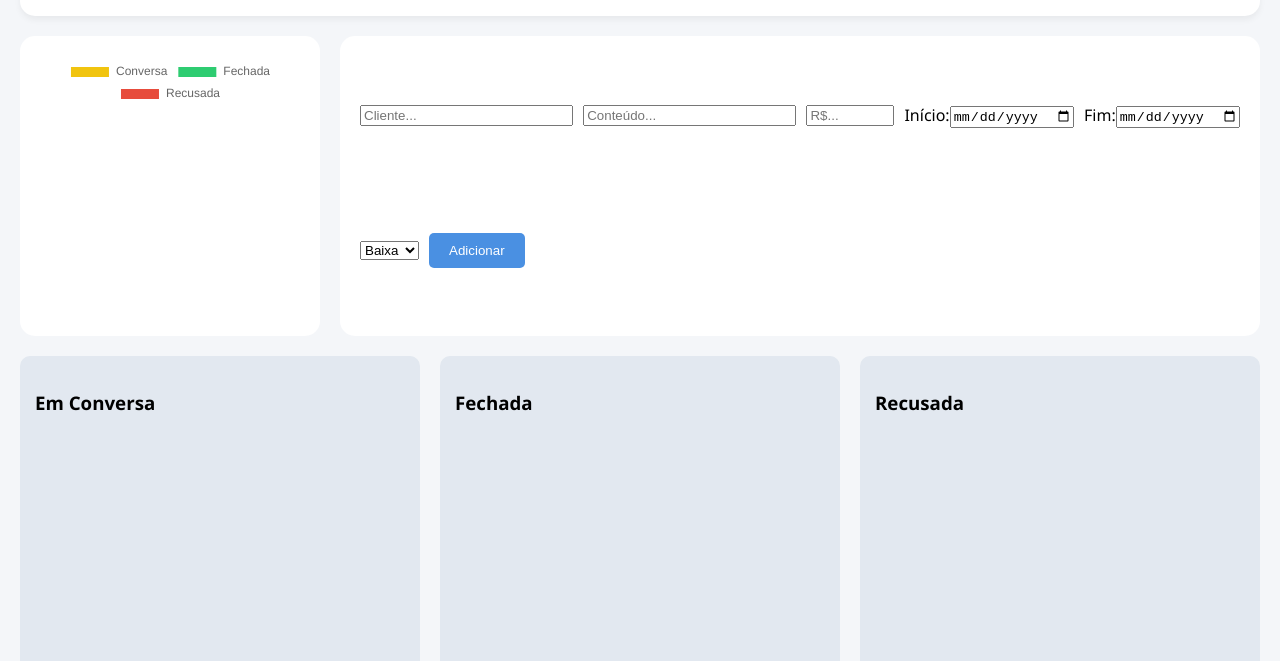
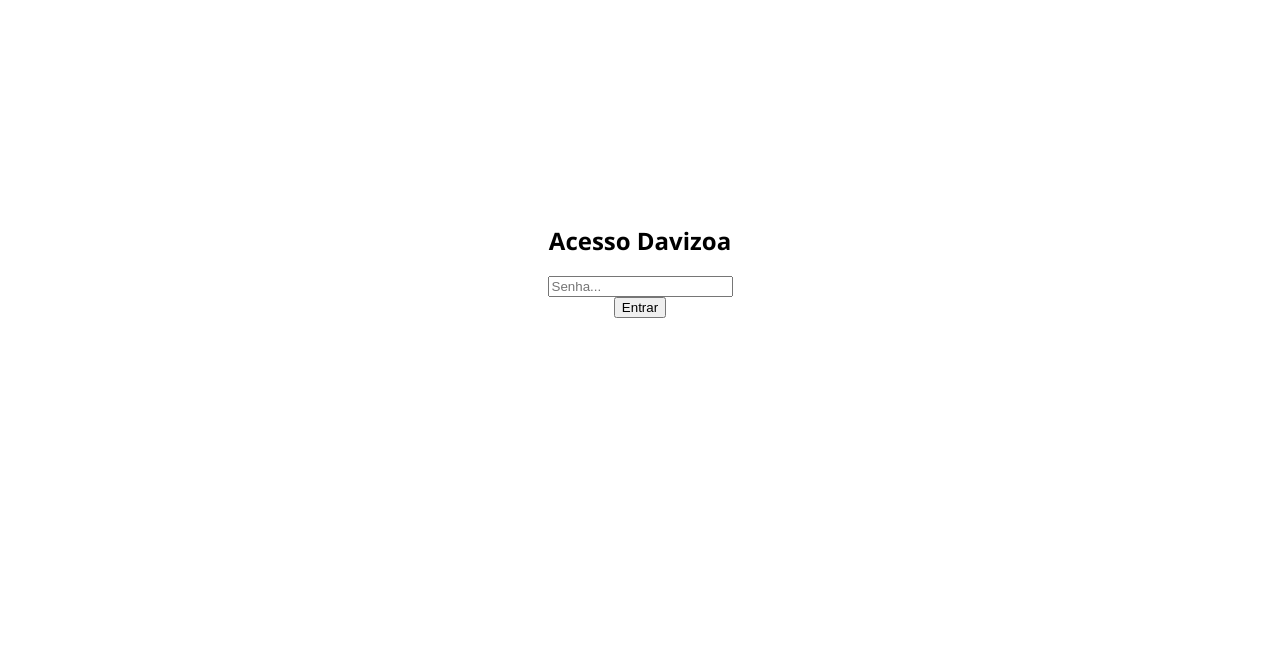
Before and after one commit to netusss/painel-davizoa, a plain HTML site: page index.html in a window 1280 px wide. Shown: the part 139-800 px from the top of the page. Drawn offline with nearby package versions, Linux system fonts and the light colour scheme.

Commit message:
index.html

```diff
--- a/index.html
+++ b/index.html
@@ -8,14 +8,14 @@
     <style>
         :root { --accent: #4a90e2; --bg: #f4f6f9; }
         body { font-family: 'Segoe UI', sans-serif; background: var(--bg); padding: 20px; margin: 0; }
+        #login-screen { position: fixed; top: 0; left: 0; width: 100%; height: 100%; background: white; z-index: 9999; display: flex; flex-direction: column; align-items: center; justify-content: center; }
+        .hidden { display: none !important; }
         .header-profile { display: flex; align-items: center; justify-content: space-between; background: white; padding: 20px; border-radius: 15px; box-shadow: 0 4px 6px rgba(0,0,0,0.05); margin-bottom: 20px; }
         .user-info { display: flex; align-items: center; gap: 15px; }
         .user-info img { width: 60px; height: 60px; border-radius: 50%; object-fit: cover; border: 2px solid var(--accent); cursor: pointer; }
-
         .top-section { display: grid; grid-template-columns: 300px 1fr; gap: 20px; margin-bottom: 20px; }
         .chart-container { background: white; padding: 20px; border-radius: 15px; }
         .form-box { background: white; padding: 20px; border-radius: 15px; display: flex; gap: 10px; flex-wrap: wrap; align-items: center; }
-
         .board { display: grid; grid-template-columns: repeat(3, 1fr); gap: 20px; }
         .column { background: #e2e8f0; padding: 15px; border-radius: 10px; min-height: 500px; }
         .list { min-height: 450px; }
@@ -27,6 +27,12 @@
     </style>
 </head>
 <body>
+
+    <div id="login-screen">
+        <h2>Acesso Davizoa</h2>
+        <input type="password" id="senha" placeholder="Senha...">
+        <button onclick="verificarSenha()">Entrar</button>
+    </div>
 
     <header class="header-profile">
         <div class="user-info">
@@ -46,8 +52,8 @@
             <input type="text" id="nome" placeholder="Cliente..." style="flex:1;">
             <input type="text" id="conteudo" placeholder="Conteúdo..." style="flex:1;">
             <input type="number" id="valor" placeholder="R$..." style="width:80px;">
-            <div>Início:<input type="date" id="inicio"></div>
-            <div>Fim:<input type="date" id="termino"></div>
+            <input type="date" id="inicio">
+            <input type="date" id="termino">
             <select id="prio"><option value="low">Baixa</option><option value="medium">Média</option><option value="high">Alta</option></select>
             <button onclick="adicionarCard()" style="background:var(--accent); color:white; border:none; padding:10px 20px; border-radius:5px; cursor:pointer;">Adicionar</button>
         </section>
@@ -65,7 +71,15 @@
     </div>
 
     <script>
+        const SENHA_CORRETA = "1234";
         let chart;
+
+        function verificarSenha() {
+            if(document.getElementById('senha').value === SENHA_CORRETA) {
+                document.getElementById('login-screen').classList.add('hidden');
+                localStorage.setItem('acesso_liberado', 'true');
+            } else { alert("Senha incorreta!"); }
+        }
 
         function adicionarCard() {
             const nome = document.getElementById('nome').value;
@@ -92,7 +106,6 @@
         }
 
         function atualizar() {
-            // Notificação do navegador
             const hoje = new Date().toISOString().split('T')[0];
             const vencendo = document.querySelectorAll('.card[data-fim="'+hoje+'"]');
             if(vencendo.length > 0 && Notification.permission === "granted") {
@@ -110,8 +123,6 @@
             }));
 
             verificarPrazos();
-
-            // Atualiza Calendário Visual
             const listaCal = document.getElementById('lista-calendario');
             listaCal.innerHTML = '';
             document.querySelectorAll('.card').forEach(c => {
@@ -139,7 +150,6 @@
             });
         }
 
-        // Permissão de Notificação
         if (Notification.permission !== "granted") Notification.requestPermission();
 
         function salvarTudo() {
@@ -149,7 +159,7 @@
                 recusada: document.getElementById('col-recusada').innerHTML
             };
             localStorage.setItem('davizoa_full', JSON.stringify(dados));
-            alert("Painel salvo com sucesso!");
+            alert("Painel salvo!");
         }
 
         function carregarFoto(e) {
@@ -162,6 +172,7 @@
         }
 
         window.onload = () => {
+            if(localStorage.getItem('acesso_liberado') === 'true') document.getElementById('login-screen').classList.add('hidden');
             const salvo = JSON.parse(localStorage.getItem('davizoa_full'));
             if(salvo) {
                 document.getElementById('col-conversa').innerHTML = salvo.conversa;
```
